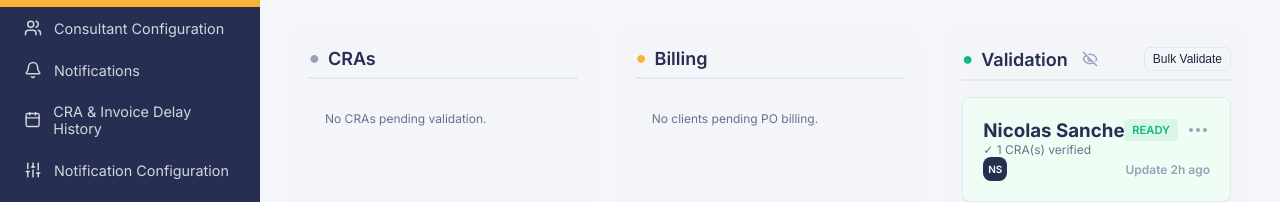
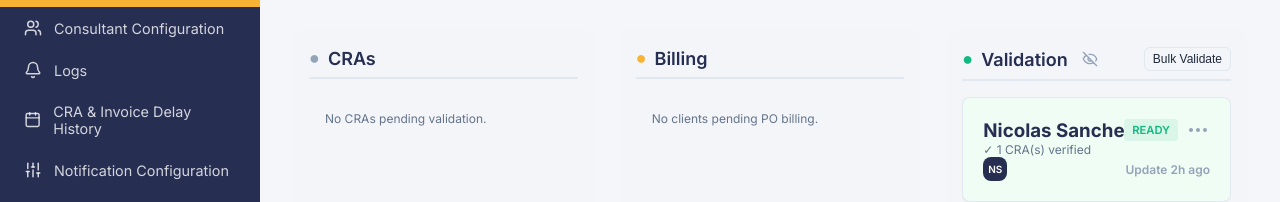
Before and after one commit to jeremycolard-aceo/Craceo-test, a React (Vite) app: page / in a window 1280 px wide. Shown: the part 162-364 px from the top of the page. Built offline with nearby package versions, Linux system fonts and the light colour scheme.

Commit message:
rename: Notifications menu and page title to Logs

```diff
--- a/src/Notifications.jsx
+++ b/src/Notifications.jsx
@@ -106,7 +106,7 @@ export default function Notifications({ notifications }) {
     <div className="page-content flex flex-col h-full">
       <div className="flex justify-between items-center mb-6">
         <div>
-          <h1 className="page-title">Notifications</h1>
+          <h1 className="page-title">Logs</h1>
           <p className="text-muted text-sm mt-2">Stay updated on your team's activity and system alerts.</p>
         </div>
       </div>
--- a/src/Sidebar.jsx
+++ b/src/Sidebar.jsx
@@ -24,7 +24,7 @@ export default function Sidebar({ currentView, setCurrentView }) {
           onClick={() => setCurrentView('notifications')}
         >
           <Bell size={18} />
-          <span>Notifications</span>
+          <span>Logs</span>
         </div>
 
         {/* New Menus */}
```
